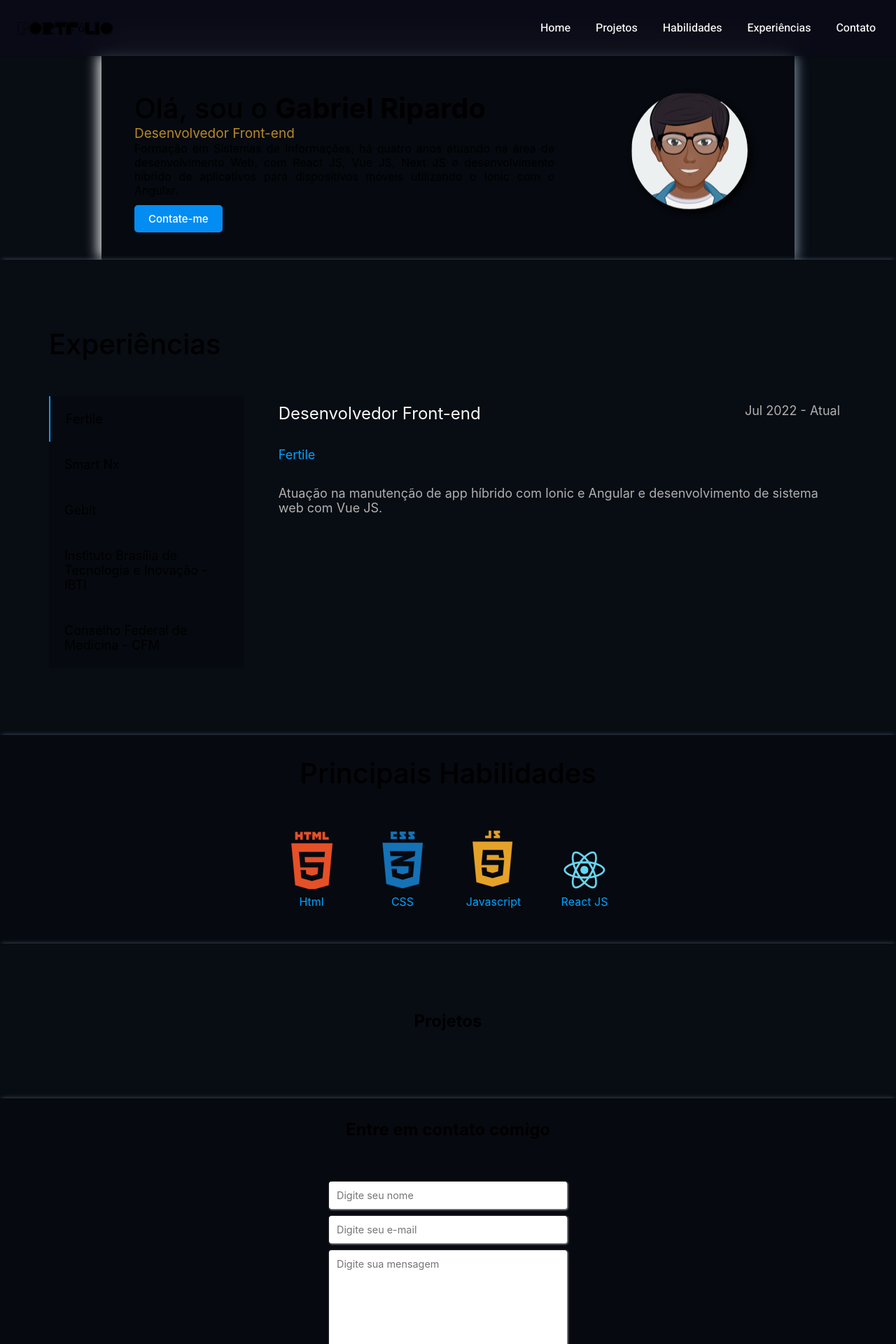
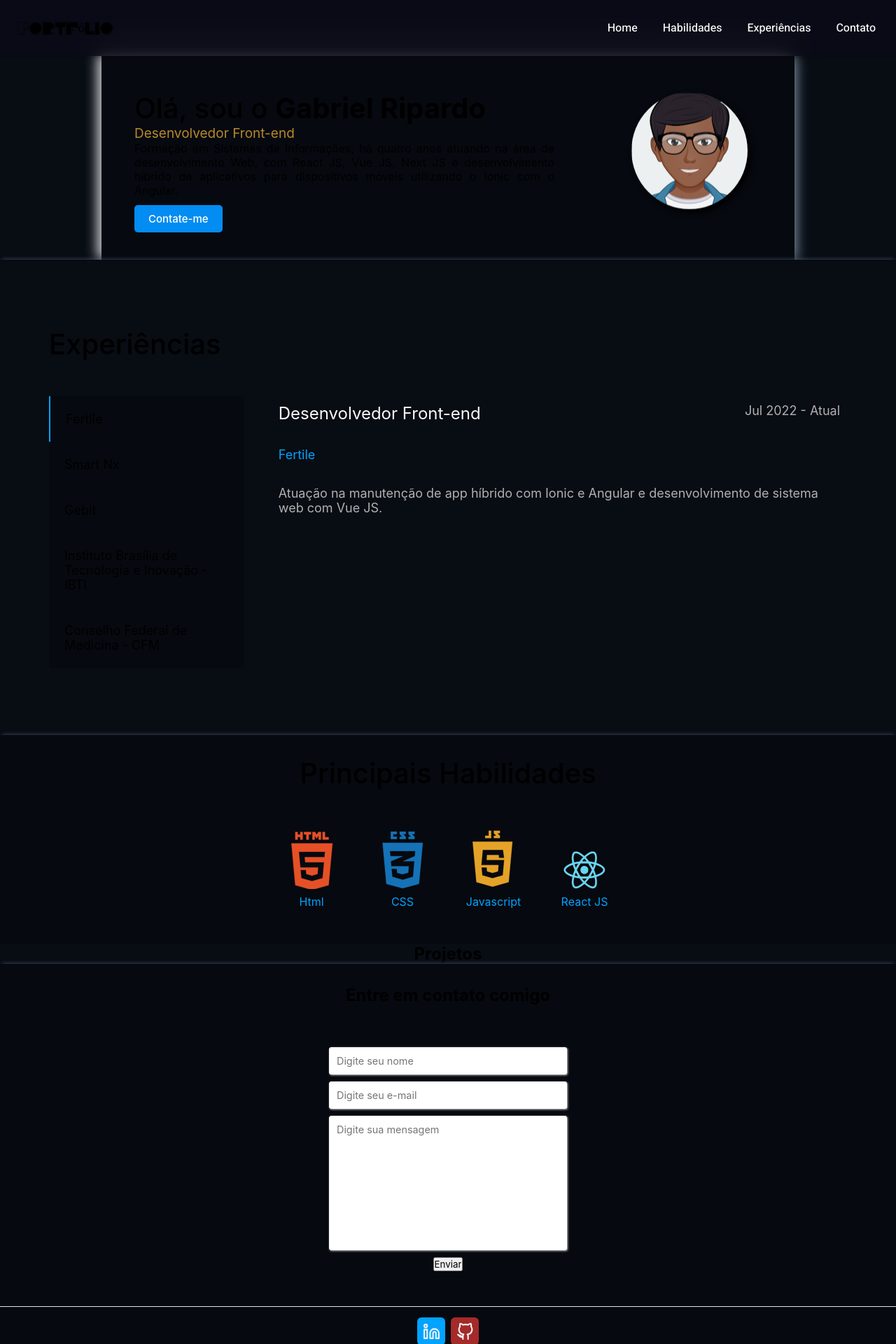
Before and after one commit to gabrielripardo/portfolio, a Next.js app: page / in a window 1280 px wide. Shown: the top 1920 px of the page at 70% size. Built offline with nearby package versions, Linux system fonts and the light colour scheme.

Commit message:
disable Projects session

```diff
--- a/pages/index.js
+++ b/pages/index.js
@@ -43,9 +43,9 @@ export default function Home() {
           <Link href="#introduce">
             <a onClick={goToSection}><span className={styles.namePage}>Home</span></a>
           </Link>
-          <Link href="#projects">
+          {/* <Link href="#projects">
             <a onClick={goToSection}><span className={styles.namePage}>Projetos</span></a>
-          </Link>
+          </Link> */}
           <Link href="#skills">
             <a onClick={goToSection} ><span className={styles.namePage}>Habilidades</span></a>
           </Link>
@@ -111,10 +111,12 @@ export default function Home() {
             </a>
           </div>
         </section>
-        <section id="projects" className={styles.projects}>
-          <h2>Projetos</h2>
+        {/* <section id="projects" className={styles.projects}> */}
+        <h2>Projetos</h2>
 
-          {/* <div className={styles.swiper} >
+
+
+        {/* <div className={styles.swiper} >
             <div className={styles.swiperWrapper} >
               <div className={styles.swiperWrapper} >
                 <h3>Urna eletrônica</h3>
@@ -258,7 +260,7 @@ export default function Home() {
             <li><a href="https://github.com/gabrielripardo/covid" target="_blank" rel="noopener noreferrer">Analytics Covid-19</a></li>
             <li><a href="https://github.com/gabrielripardo/references_web/tree/master/instagram-login" target="_blank" rel="noopener noreferrer">Intagram login Clone </a></li>https://62bf079dde934f76ac24f1dc--glittering-churros-427c95.netlify.app/instagram-login/
           </ul> */}
-        </section>
+        {/* </section> */}
         <section id="contact" className={styles.contact}>
           <h2>Entre em contato comigo</h2>
           <form className={styles.formContact} action="https://formspree.io/f/mqknoovk" method="POST" >
```
